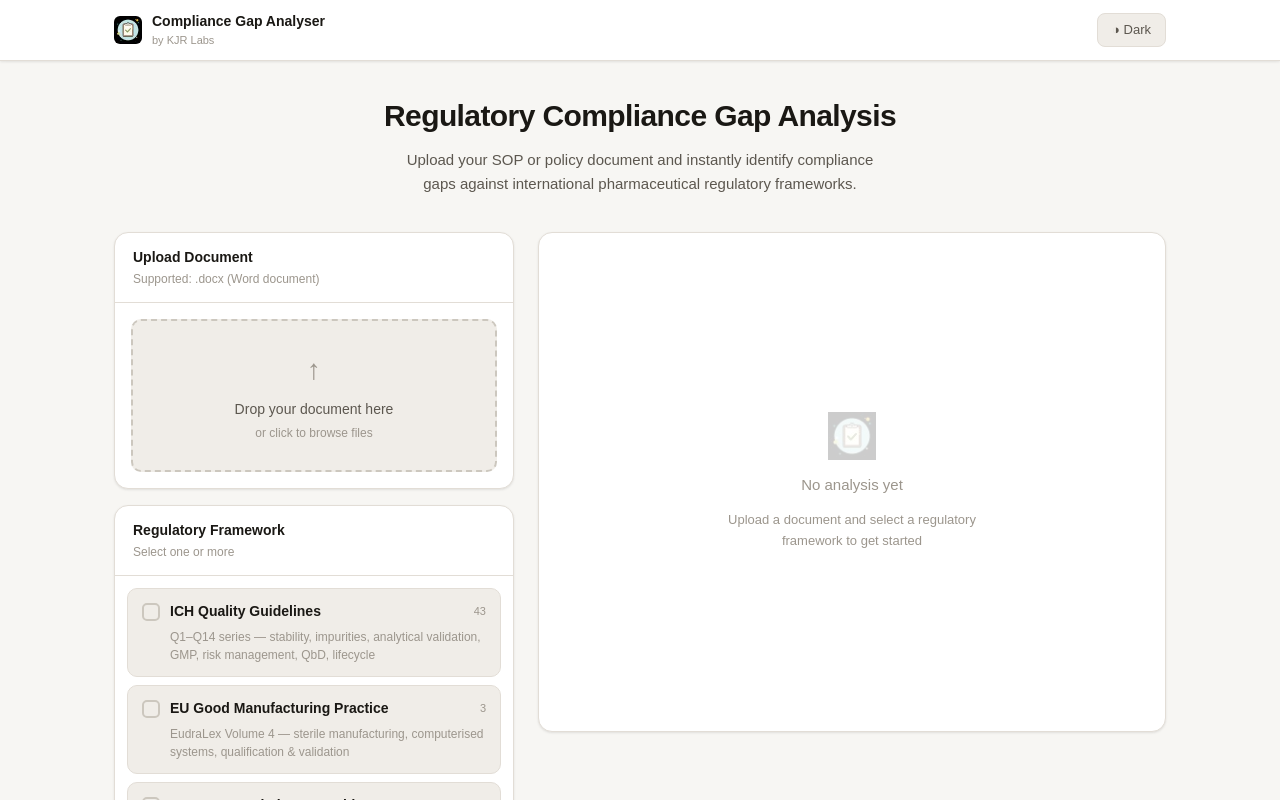
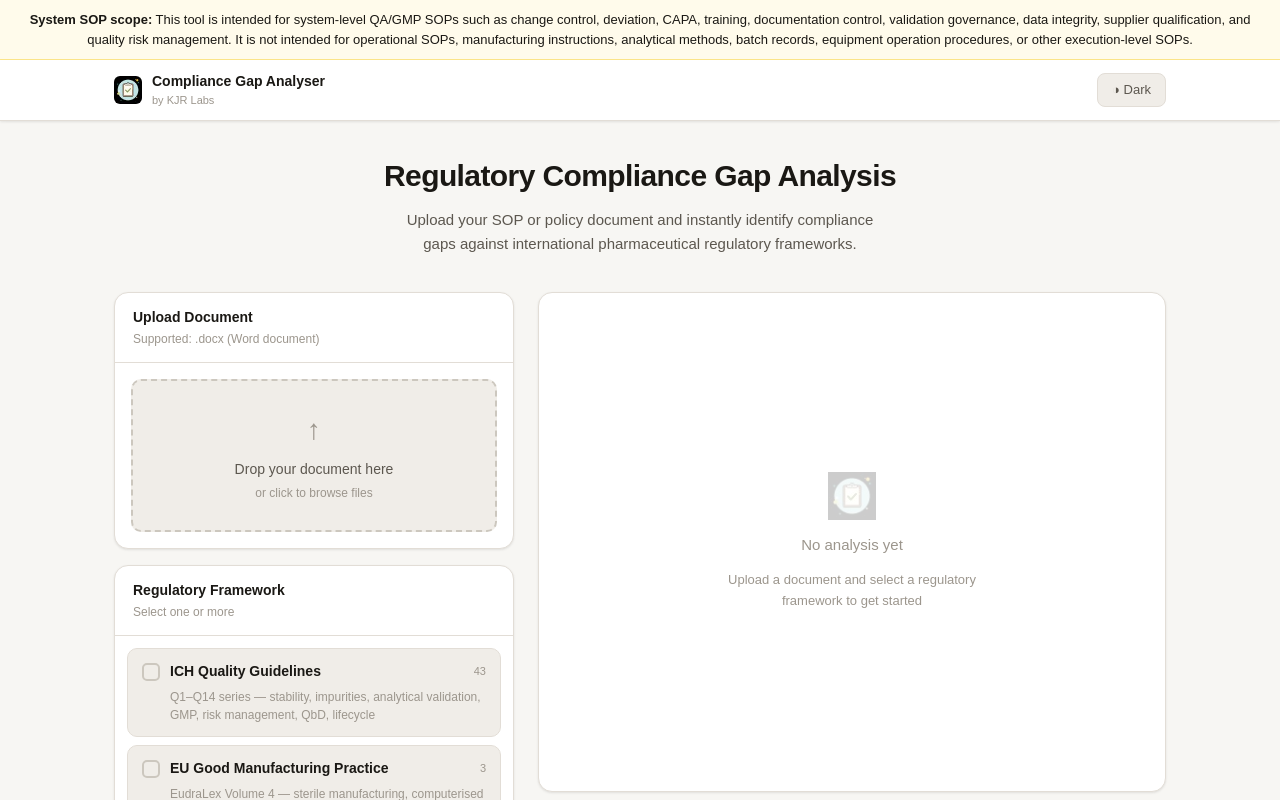
Before and after one commit to KshitijKoranne/Pharma-Compliance-gap-analyser, a Next.js app: page / in a window 1280 px wide. Shown: the top 800 px of the page. Built offline with nearby package versions, Linux system fonts and the light colour scheme.

Commit message:
Add system SOP scope notice

```diff
--- /dev/null
+++ b/src/app/template.tsx
@@ -0,0 +1,22 @@
+export default function Template({ children }: { children: React.ReactNode }) {
+  return (
+    <>
+      <div style={{
+        background: "var(--warning-bg)",
+        borderBottom: "1px solid var(--warning-border)",
+        color: "var(--text-primary)",
+        fontSize: 13,
+        lineHeight: 1.5,
+        padding: "10px 24px",
+        textAlign: "center",
+      }}>
+        <strong>System SOP scope:</strong>{" "}
+        This tool is intended for system-level QA/GMP SOPs such as change control, deviation, CAPA, training,
+        documentation control, validation governance, data integrity, supplier qualification, and quality risk management.
+        It is not intended for operational SOPs, manufacturing instructions, analytical methods, batch records,
+        equipment operation procedures, or other execution-level SOPs.
+      </div>
+      {children}
+    </>
+  );
+}
```
